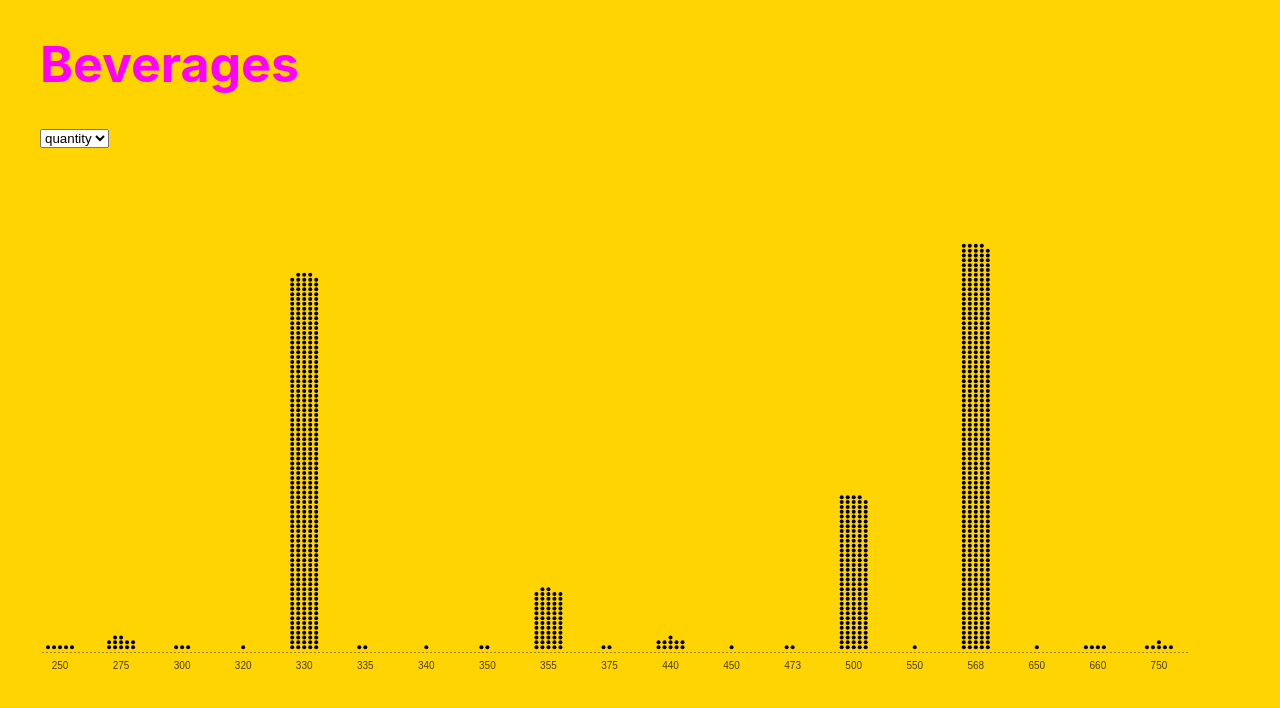
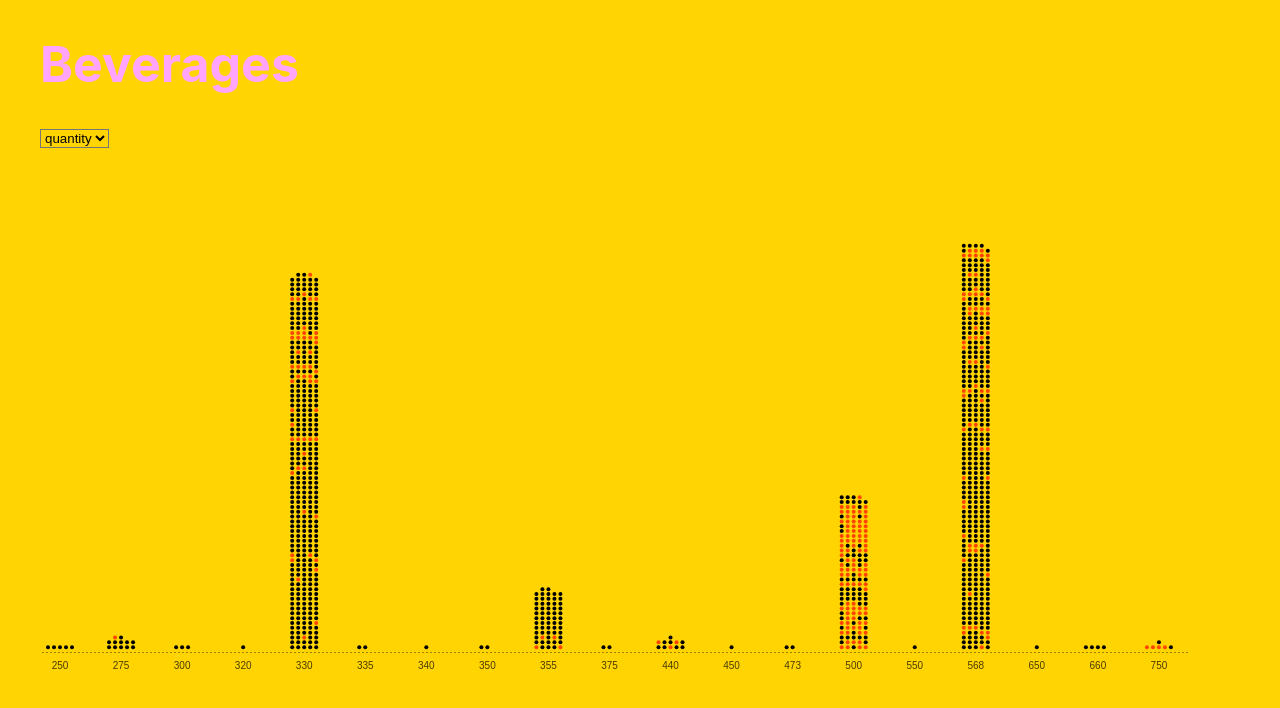
Before and after one commit to kristianKan/bars, a React (Create React App) app in the folder homework/: page / in a window 1280 px wide. Shown: the top 708 px of the page. Built offline with nearby package versions, Linux system fonts and the light colour scheme.

Commit message:
some colour changes

```diff
--- a/homework/src/components/Data.js
+++ b/homework/src/components/Data.js
@@ -16,7 +16,7 @@ const Container = styled.div`
 const Header = styled.div``
 
 const StyledH1 = styled.h1`
-  color: #ff00ff;
+  color: #ffa5ff;
   font-size: 50px;
 `
 
@@ -45,6 +45,10 @@ const Spinner = styled.div`
   animation-iteration-count: infinite;
 `
 
+const Selector = styled.select`
+  background-color: transparent;
+`
+
 const Data = () => {
   const dispatch = useDispatch()
 
@@ -62,10 +66,10 @@ const Data = () => {
       {isFetching ? <Spinner>🌚</Spinner> : null}
       <Header>
         <StyledH1>Beverages</StyledH1>
-        <select value={selectedCategory} onChange={handleCategoryChange}>
+        <Selector value={selectedCategory} onChange={handleCategoryChange}>
           <option value="volume">quantity</option>
           <option value="abv">abv</option>
-        </select>
+        </Selector>
       </Header>
       {error ? (
         <Error>{error.message}</Error>
--- a/homework/src/components/DataGraphics.js
+++ b/homework/src/components/DataGraphics.js
@@ -113,7 +113,7 @@ const DataGraphics = (props) => {
               .attr("cy", () => randomInt(-height, height * 2))
               .attr("cx", d => x(d[category]))
               .attr("r", 2)
-              .style("fill", "black")
+              .style("fill", (d) => d.category === "Beer" ? "black" : "orangered")
               .transition()
               .duration(1000)
               .ease(customElastic)
--- a/homework/src/components/Datum.js
+++ b/homework/src/components/Datum.js
@@ -22,7 +22,7 @@ const Details = styled.section`
 `
 
 const StyledH1 = styled.h1`
-  color: #ff00ff;
+  color: #ffa5ff;
   font-size: 50px;
 `
 
```
